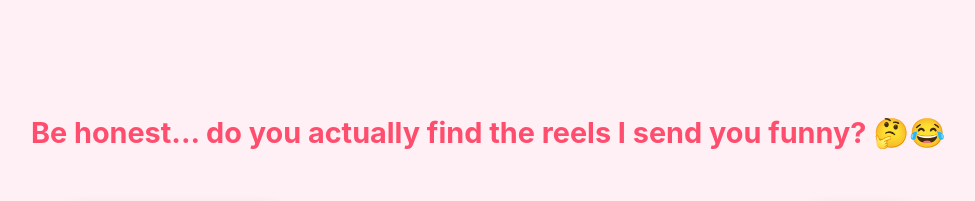
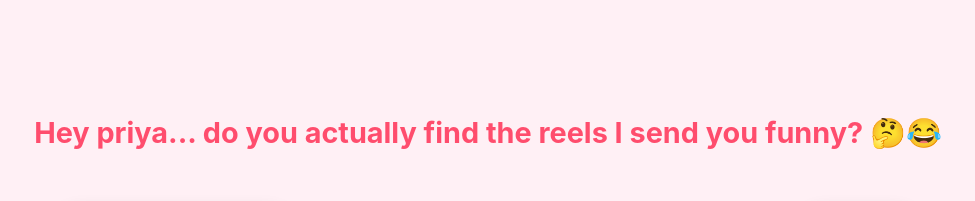
Before and after one commit to badalgupta26git/reels-poll, a plain HTML site: page index.html in a window 1280 px wide. Shown: the part 76-277 px from the top of the page, without its empty margins (152-1127 px from the left). Drawn offline with Linux system fonts and the light colour scheme.

Commit message:
Change greeting in h1 tag to address Priya

```diff
--- a/index.html
+++ b/index.html
@@ -36,7 +36,7 @@
 </head>
 <body>
 
-    <h1>Be honest... do you actually find the reels I send you funny? 🤔😂</h1>
+    <h1>Hey priya... do you actually find the reels I send you funny? 🤔😂</h1>
 
     <div class="btn-container">
         <button id="yes" onclick="alert('Haha I knew it! Standard is high over here. 😉')">Yes, they are gold!</button>
```
